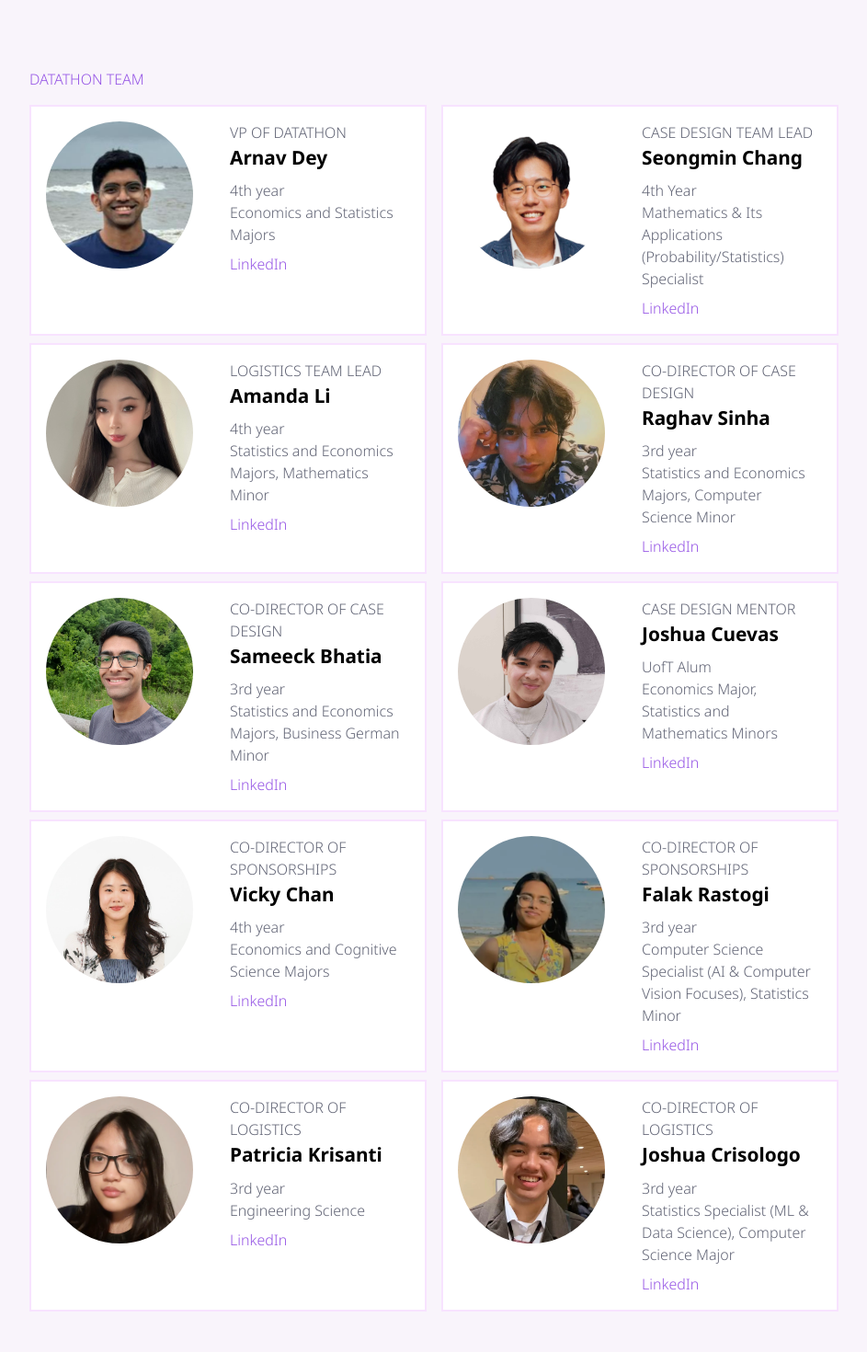
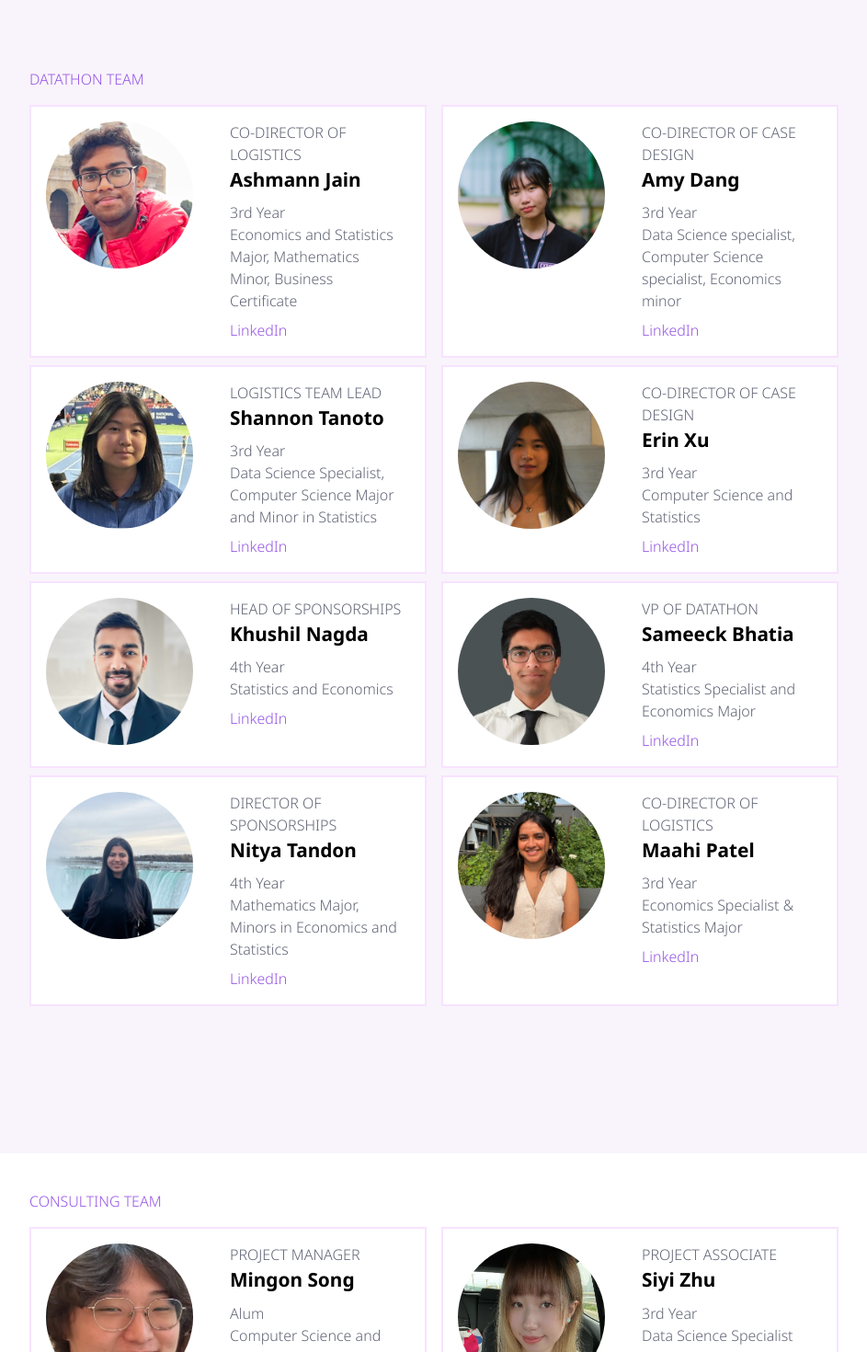
Before and after one commit to SDSS-UofT/sdss-uoft.github.io, a Next.js app in the folder sdss-website/: page /our-teams in a window 1280 px wide. Shown: the part 2080-3550 px from the top of the page at 92% size, without its empty margins (168-1111 px from the left). Built offline with nearby package versions, Linux system fonts and the light colour scheme.

Commit message:
Update datathon team data for 2025-2026

```diff
--- a/sdss-website/src/app/data/datathonteam.ts
+++ b/sdss-website/src/app/data/datathonteam.ts
@@ -2,93 +2,170 @@ export const datathonTeamData =
 [
     {
         "id": 0,
-        "name": "Arnav Dey",
-        "role": "VP of Datathon",
-        "year": "4th year",
-        "program": "Economics and Statistics Majors",
+        "name": "Ashmann Jain",
+        "role": "Co-Director of Logistics",
+        "year": "3rd Year",
+        "program": "Economics and Statistics Major, Mathematics Minor, Business Certificate",
         "linkedin": "https://www.linkedin.com/in/arnav-dey/",
-        "pfp": "pfps/arnavd.png",
+        "pfp": "pfps-2025-2026/ashmann_j.jpeg",
     },
     {
         "id": 1,
-        "name": "Seongmin Chang",
-        "role": "Case Design Team Lead",
-        "year": "4th Year",
-        "program": "Mathematics & Its Applications (Probability/Statistics) Specialist",
-        "linkedin": "https://www.linkedin.com/in/seongminc",
-        "pfp": "pfps/seongminc.jpeg",
+        "name": "Amy Dang",
+        "role": "Co-Director of Case Design",
+        "year": "3rd Year",
+        "program": "Data Science specialist, Computer Science specialist, Economics minor",
+        "linkedin": "https://www.linkedin.com/in/phuonganhdangamy/",
+        "pfp": "pfps-2025-2026/amy_d.jpeg",
     },
     {
         "id": 2,
-        "name": "Amanda Li",
+        "name": "Shannon Tanoto",
         "role": "Logistics Team Lead",
-        "year": "4th year",
-        "program": "Statistics and Economics Majors, Mathematics Minor",
-        "linkedin": "https://www.linkedin.com/in/amandali8/",
-        "pfp": "pfps/amandal.jpeg",
+        "year": "3rd Year",
+        "program": "Data Science Specialist, Computer Science Major and Minor in Statistics",
+        "linkedin": "https://www.linkedin.com/in/shannontanoto/",
+        "pfp": "pfps-2025-2026/shannon_t.jpeg",
     },
     {
         "id": 3,
-        "name": "Raghav Sinha",
+        "name": "Erin Xu",
         "role": "Co-Director of Case Design",
-        "year": "3rd year",
-        "program": "Statistics and Economics Majors, Computer Science Minor",
-        "linkedin": "https://www.linkedin.com/in/raghav-sinha/",
-        "pfp": "pfps/raghavs.png",
+        "year": "3rd Year",
+        "program": "Computer Science and Statistics",
+        "linkedin": "https://www.linkedin.com/in/erinxu/",
+        "pfp": "pfps-2025-2026/erin_x.jpeg",
     },
     {
         "id": 4,
-        "name": "Sameeck Bhatia",
-        "role": "Co-Director of Case Design",
-        "year": "3rd year",
-        "program": "Statistics and Economics Majors, Business German Minor",
-        "linkedin": "https://www.linkedin.com/in/sameeck-bhatia/",
-        "pfp": "pfps/sameeckb.jpg",
-    },
-    {
-        "id": 4,
-        "name": "Joshua Cuevas",
-        "role": "Case Design Mentor",
-        "year": "UofT Alum",
-        "program": "Economics Major, Statistics and Mathematics Minors",
-        "linkedin": "https://www.linkedin.com/in/joshua-joel-cuevas/",
-        "pfp": "pfps/joshc.jpg",
+        "name": "Khushil Nagda",
+        "role": "Head of Sponsorships",
+        "year": "4th Year",
+        "program": "Statistics and Economics",
+        "linkedin": "https://www.linkedin.com/in/khushil-nagda/",
+        "pfp": "pfps-2025-2026/khushil_n.jpeg",
     },
     {
         "id": 5,
-        "name": "Vicky Chan",
-        "role": "Co-Director of Sponsorships",
-        "year": "4th year",
-        "program": "Economics and Cognitive Science Majors",
-        "linkedin": "https://www.linkedin.com/in/vvictoriachan/",
-        "pfp": "pfps/vickyc.png",
+        "name": "Sameeck Bhatia",
+        "role": "VP of Datathon",
+        "year": "4th Year",
+        "program": "Statistics Specialist and Economics Major",
+        "linkedin": "https://www.linkedin.com/in/sameeck-bhatia/",
+        "pfp": "pfps-2025-2026/sameeck_b.jpeg",
     },
     {
         "id": 6,
-        "name": "Falak Rastogi",
-        "role": "Co-Director of Sponsorships",
-        "year": "3rd year",
-        "program": "Computer Science Specialist (AI & Computer Vision Focuses), Statistics Minor",
-        "linkedin": "https://www.linkedin.com/in/falak-rastogi/",
-        "pfp": "pfps/falakr.png",
+        "name": "Nitya Tandon",
+        "role": "Director of Sponsorships",
+        "year": "4th Year",
+        "program": "Mathematics Major, Minors in Economics and Statistics",
+        "linkedin": "https://www.linkedin.com/in/nitya-tandon-a69321289/",
+        "pfp": "pfps-2025-2026/nitya_t.jpeg",
     },
     {
         "id": 7,
-        "name": "Patricia Krisanti",
+        "name": "Maahi Patel",
         "role": "Co-Director of Logistics",
-        "year": "3rd year",
-        "program": "Engineering Science",
-        "linkedin": "https://www.linkedin.com/in/krisanti/",
-        "pfp": "pfps/patriciak.png",
+        "year": "3rd Year",
+        "program": "Economics Specialist & Statistics Major",
+        "linkedin": "https://www.linkedin.com/in/maahispatel/",
+        "pfp": "pfps-2025-2026/maahi_p.jpeg",
     },
-    {
-        "id": 8,
-        "name": "Joshua Crisologo",
-        "role": "Co-Director of Logistics",
-        "year": "3rd year",
-        "program": "Statistics Specialist (ML & Data Science), Computer Science Major",
-        "linkedin": "https://www.linkedin.com/in/joshua-crisologo/",
-        "pfp": "pfps/joshuac.png",
-    },
+]
 
-]
+// 2024 - 2025 TEAM DATA:
+// export const datathonTeamData =
+// [
+//     {
+//         "id": 0,
+//         "name": "Arnav Dey",
+//         "role": "VP of Datathon",
+//         "year": "4th year",
+//         "program": "Economics and Statistics Majors",
+//         "linkedin": "https://www.linkedin.com/in/arnav-dey/",
+//         "pfp": "pfps/arnavd.png",
+//     },
+//     {
+//         "id": 1,
+//         "name": "Seongmin Chang",
+//         "role": "Case Design Team Lead",
+//         "year": "4th Year",
+//         "program": "Mathematics & Its Applications (Probability/Statistics) Specialist",
+//         "linkedin": "https://www.linkedin.com/in/seongminc",
+//         "pfp": "pfps/seongminc.jpeg",
+//     },
+//     {
+//         "id": 2,
+//         "name": "Amanda Li",
+//         "role": "Logistics Team Lead",
+//         "year": "4th year",
+//         "program": "Statistics and Economics Majors, Mathematics Minor",
+//         "linkedin": "https://www.linkedin.com/in/amandali8/",
+//         "pfp": "pfps/amandal.jpeg",
+//     },
+//     {
+//         "id": 3,
+//         "name": "Raghav Sinha",
+//         "role": "Co-Director of Case Design",
+//         "year": "3rd year",
+//         "program": "Statistics and Economics Majors, Computer Science Minor",
+//         "linkedin": "https://www.linkedin.com/in/raghav-sinha/",
+//         "pfp": "pfps/raghavs.png",
+//     },
+//     {
+//         "id": 4,
+//         "name": "Sameeck Bhatia",
+//         "role": "Co-Director of Case Design",
+//         "year": "3rd year",
+//         "program": "Statistics and Economics Majors, Business German Minor",
+//         "linkedin": "https://www.linkedin.com/in/sameeck-bhatia/",
+//         "pfp": "pfps/sameeckb.jpg",
+//     },
+//     {
+//         "id": 4,
+//         "name": "Joshua Cuevas",
+//         "role": "Case Design Mentor",
+//         "year": "UofT Alum",
+//         "program": "Economics Major, Statistics and Mathematics Minors",
+//         "linkedin": "https://www.linkedin.com/in/joshua-joel-cuevas/",
+//         "pfp": "pfps/joshc.jpg",
+//     },
+//     {
+//         "id": 5,
+//         "name": "Vicky Chan",
+//         "role": "Co-Director of Sponsorships",
+//         "year": "4th year",
+//         "program": "Economics and Cognitive Science Majors",
+//         "linkedin": "https://www.linkedin.com/in/vvictoriachan/",
+//         "pfp": "pfps/vickyc.png",
+//     },
+//     {
+//         "id": 6,
+//         "name": "Falak Rastogi",
+//         "role": "Co-Director of Sponsorships",
+//         "year": "3rd year",
+//         "program": "Computer Science Specialist (AI & Computer Vision Focuses), Statistics Minor",
+//         "linkedin": "https://www.linkedin.com/in/falak-rastogi/",
+//         "pfp": "pfps/falakr.png",
+//     },
+//     {
+//         "id": 7,
+//         "name": "Patricia Krisanti",
+//         "role": "Co-Director of Logistics",
+//         "year": "3rd year",
+//         "program": "Engineering Science",
+//         "linkedin": "https://www.linkedin.com/in/krisanti/",
+//         "pfp": "pfps/patriciak.png",
+//     },
+//     {
+//         "id": 8,
+//         "name": "Joshua Crisologo",
+//         "role": "Co-Director of Logistics",
+//         "year": "3rd year",
+//         "program": "Statistics Specialist (ML & Data Science), Computer Science Major",
+//         "linkedin": "https://www.linkedin.com/in/joshua-crisologo/",
+//         "pfp": "pfps/joshuac.png",
+//     },
+
+// ]
```
